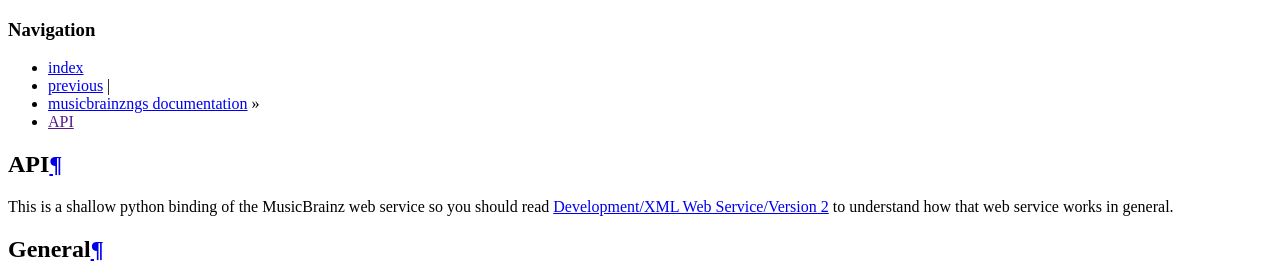
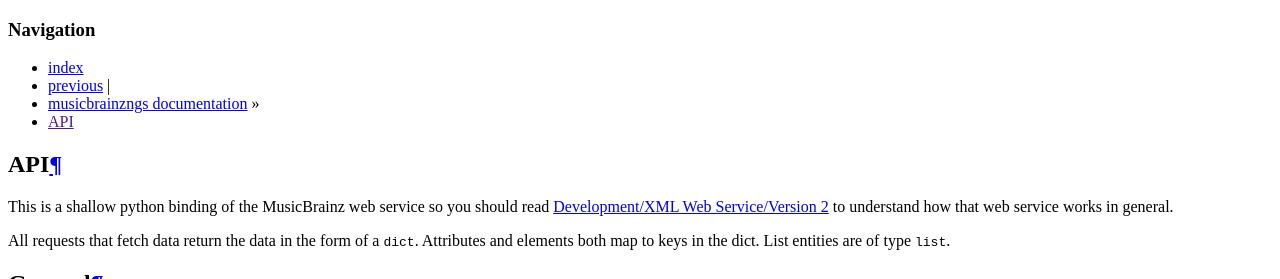
Before and after one commit to alastair/python-musicbrainzngs, a Sphinx documentation site: the page built from docs/api.rst, in a window 1280 px wide and 900 px high, cut to the strip 0-279 px from the top of the window. Built offline with Sphinx 7.4.7, drawn with Linux system fonts in a browser that asks for light colours; the version number could not be read and is left out.

Commit message:
docs: state that results are dicts
We also link to the python dict and list classes as a convenience.
Implemented with the intersphinx extension.
Every link that can't be found in our implementation will be looked up
in the python documentation now.

Signed-off-by: Johannes Dewender <github@JonnyJD.net>

```diff
--- a/docs/api.rst
+++ b/docs/api.rst
@@ -5,6 +5,10 @@
 so you should read
 :musicbrainz:`Development/XML Web Service/Version 2`
 to understand how that web service works in general.
+
+All requests that fetch data return the data in the form of a :class:`dict`.
+Attributes and elements both map to keys in the dict.
+List entities are of type :class:`list`.
 
 General
 -------
--- a/docs/conf.py
+++ b/docs/conf.py
@@ -27,7 +27,8 @@
 
 # Add any Sphinx extension module names here, as strings. They can be extensions
 # coming with Sphinx (named 'sphinx.ext.*') or your custom ones.
-extensions = ['sphinx.ext.autodoc', 'sphinx.ext.extlinks']
+extensions = ['sphinx.ext.autodoc', 'sphinx.ext.extlinks',
+              'sphinx.ext.intersphinx']
 
 # Add any paths that contain templates here, relative to this directory.
 templates_path = ['_templates']
@@ -90,6 +91,11 @@
 
 extlinks = {
     'musicbrainz': ('http://musicbrainz.org/doc/%s', ''),
+}
+
+intersphinx_mapping = {
+    'python': ('http://python.readthedocs.org/en/latest/', None),
+    'python2': ('http://python.readthedocs.org/en/v2.7.2/', None),
 }
 
 
```
